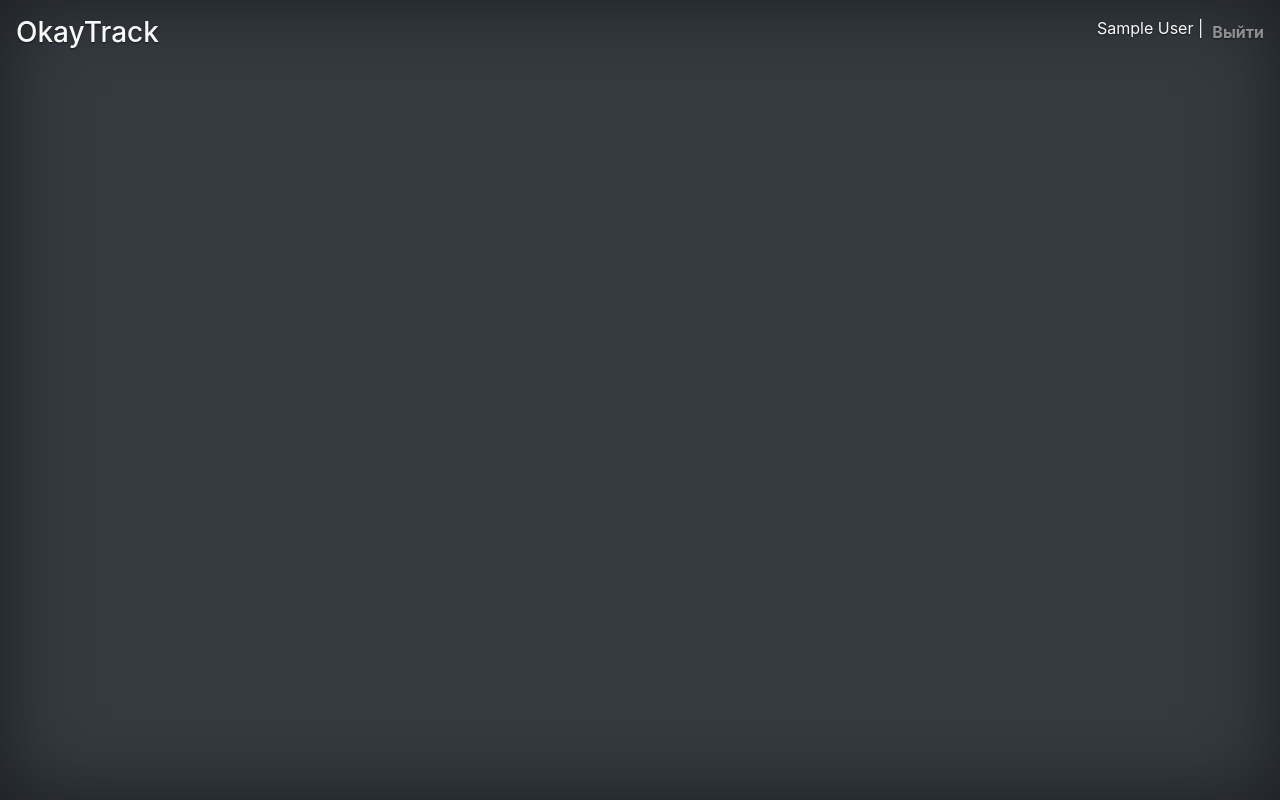
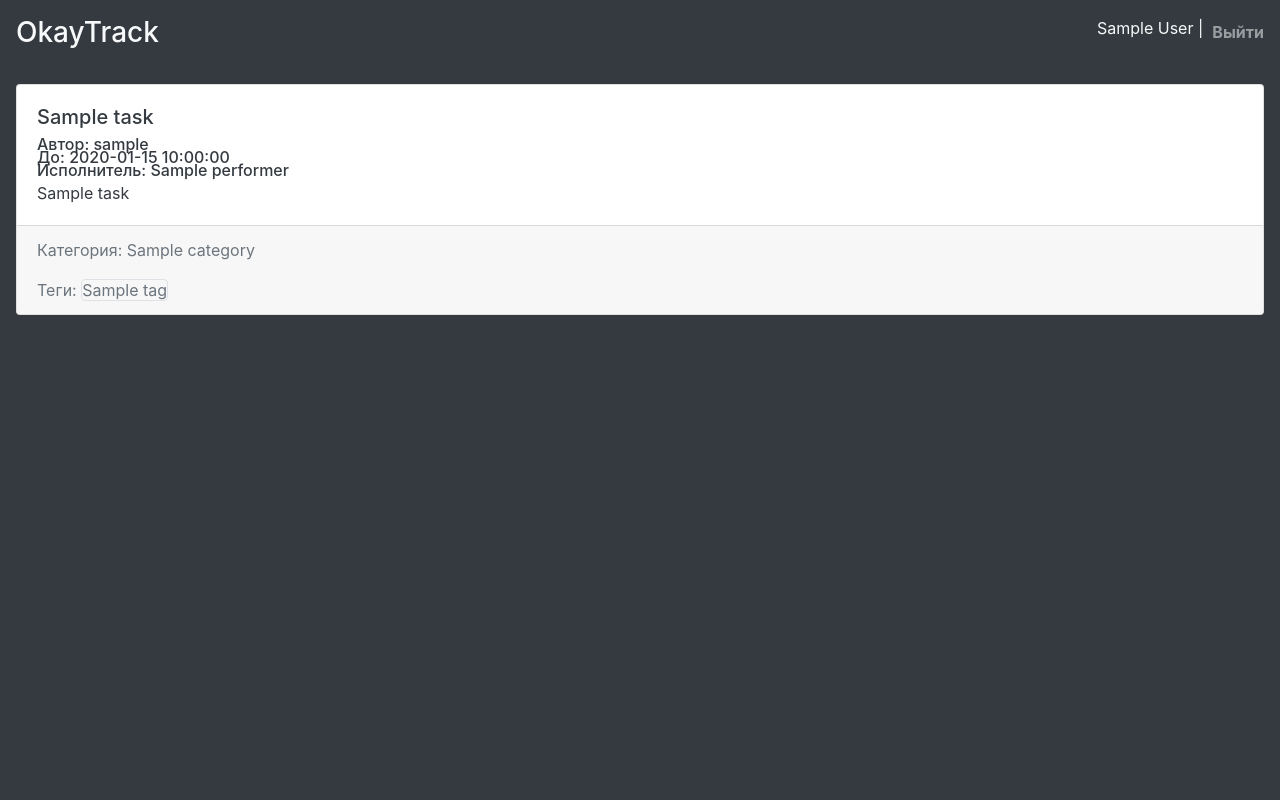
Before and after one commit to Protocs/OkayTrack, a Flask app: template website/templates/index.html in a window 1280 px wide. Run offline with Flask 2, Linux system fonts and the light colour scheme; the visitor is signed in with stand-in values (Sample User, id 1); the template is opened without the code that fills it: most values are stand-ins (such as "Sample title", 1, 10 or a date in 2020); parts of the project's set-up code (start-up, migrations or seed data) failed here and were passed over; some libraries are stand-ins or nearby versions.

Commit message:
Отображение задач на index

```diff
--- a/website/routes.py
+++ b/website/routes.py
@@ -2,14 +2,15 @@
 from werkzeug.security import check_password_hash, generate_password_hash
 
 from website.app import app, bot
-from website.db import User, db
+from website.db import User, db, Task
 from website.forms import LoginForm, RegisterForm
 from website.utils import login_required
 
 
 @app.route("/")
 def index():
-    return render_template("index.html")
+    tasks = Task.query.all()
+    return render_template("index.html", tasks=tasks)
 
 
 @app.route("/login", methods=["GET", "POST"])
--- a/website/static/css/index.css
+++ b/website/static/css/index.css
@@ -36,8 +36,9 @@
     display: -ms-flexbox;
     display: flex;
     color: #fff;
-    text-shadow: 0 .05rem .1rem rgba(0, 0, 0, .5);
+    /*
     box-shadow: inset 0 0 5rem rgba(0, 0, 0, .5);
+    text-shadow: 0 .05rem .1rem rgba(0, 0, 0, .5);*/
 }
 
 .cover-container {
--- a/website/templates/index.html
+++ b/website/templates/index.html
@@ -2,10 +2,6 @@
 
 {% block head %}
     <style>
-        body {
-            text-align: center;
-        }
-
         .bd-placeholder-img {
             font-size: 1.125rem;
             text-anchor: middle;
@@ -43,14 +39,30 @@
             <p>Вы должны войти или зарегистрироваться для просмотра задач.</p>
         </div>
     {% else %}
-        <div class="d-flex flex-column justify-content-center h-100">
-            <!--<main role="main" class="inner cover">-->
-                <!--<h1 class="cover-heading">Cover your page.</h1>-->
-                <!--<p class="lead">Cover is a one-page template for building simple and beautiful home pages. Download, edit the text, and add your own fullscreen background photo to make it your own.</p>-->
-                <!--<p class="lead">-->
-                    <!--<a href="#" class="btn btn-lg btn-secondary">Learn more</a>-->
-                <!--</p>-->
-            <!--</main>-->
+        <div class="text-dark">
+            {% for task in tasks %}
+                <div class="card mb-1">
+                    <div class="card-body">
+                        <h5 class="card-title">{{ task.name }}</h5>
+
+                        <h6 class="card-subtitle">Автор: {{ task.username }}</h6>
+                        <h6 class="card-subtitle">До: {{ task.deadline }}</h6>
+                        {% if task.performer %}
+                            <h6 class="card-subtitle">Исполнитель: {{ task.performer }}</h6>
+                        {% endif %}
+                        <p class="card-text">{{ task.task }}</p>
+                    </div>
+                    <div class="card-footer text-muted">
+                        {% if ctg.category %}
+                            <p>Категория: {{ ctg.category }}</p>
+                        {% endif %}
+                        Теги:
+                        {% for tag in task.tags %}
+                            <span class="border rounded">{{ tag.tag }}</span>
+                        {% endfor %}
+                    </div>
+                </div>
+            {% endfor %}
         </div>
     {% endif %}
 {% endblock %}
```
